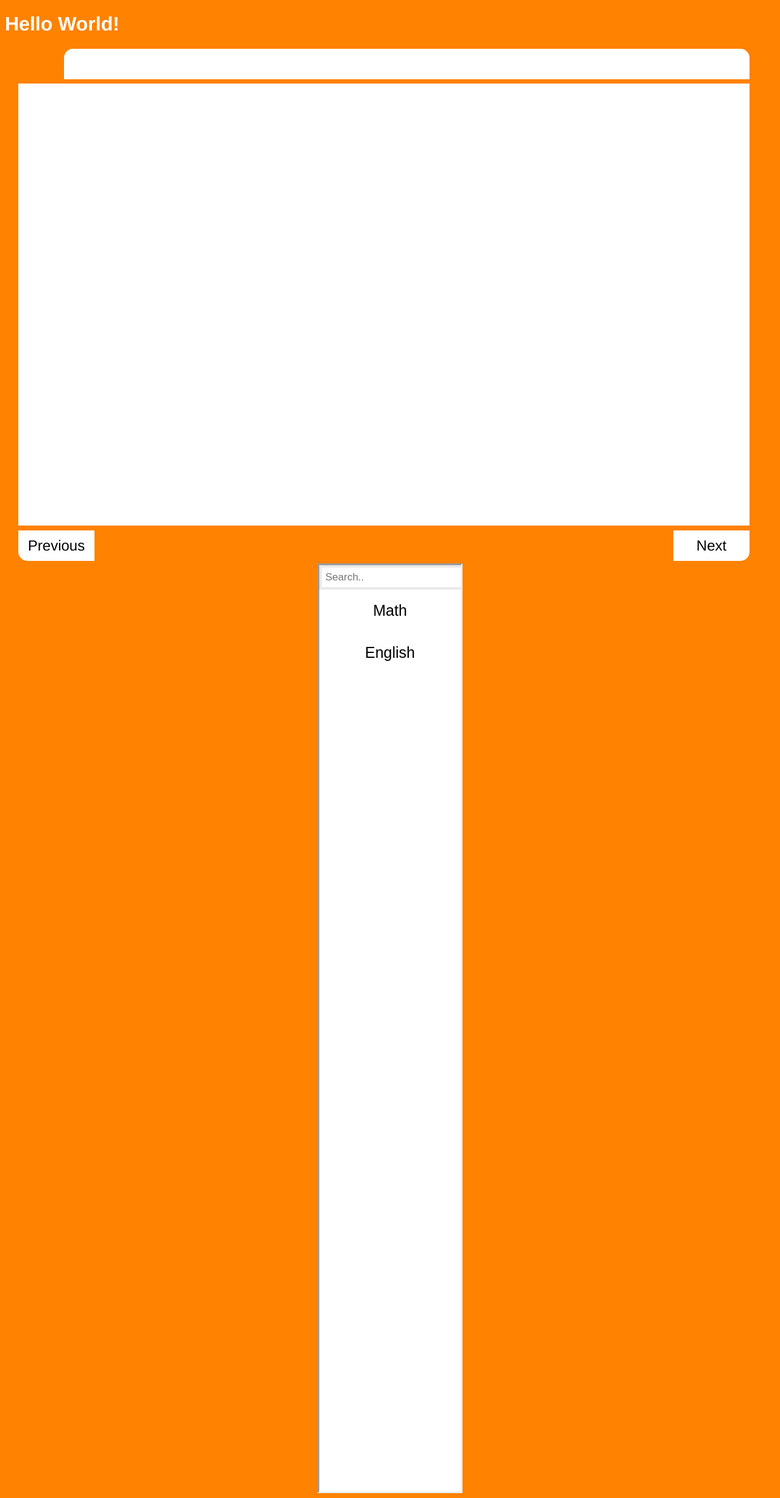
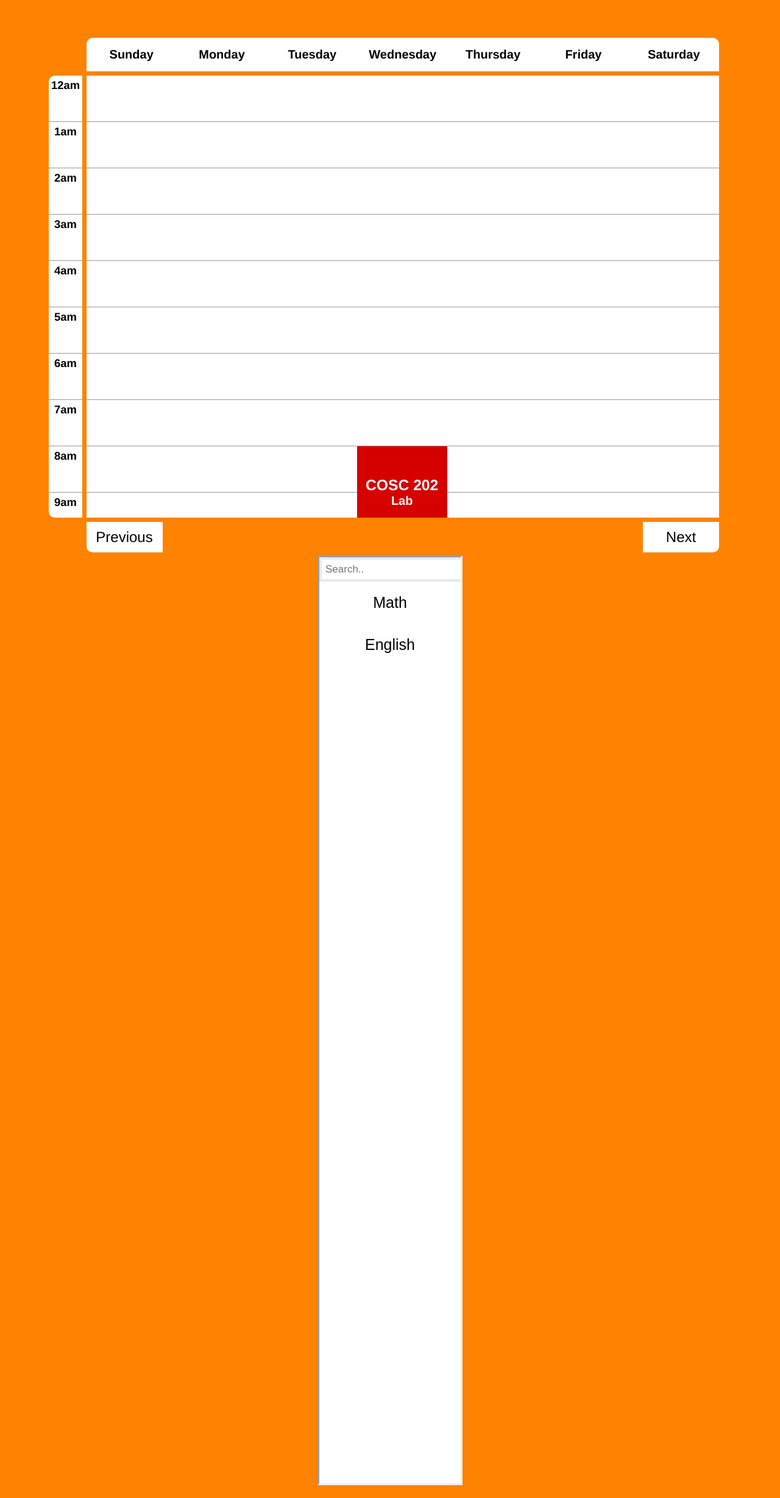
Before and after one commit to jovanyoshioka/Vari, a PHP site: page /pages/landing.php in a window 1280 px wide. Shown: the whole page at 61% size. After the commit the page ends 2436 px from the top, so only its background shows below. Run offline with PHP 8.4, Linux system fonts and the light colour scheme.

Commit message:
Completed front-end of schedule grid.

```diff
--- a/css/global.css
+++ b/css/global.css
@@ -7,21 +7,23 @@ body {
 }
 
 h1 {
+  margin: 0;
+  padding: 0;
   color: #ffffff;
   font-family: "Franklin Gothic Medium", "Arial Narrow", Arial, sans-serif;
 }
 
 button {
-  background-color: white;
+  background-color: #ffffff;
   border: none;
-  color: black;
+  color: #000000;
   text-align: center;
   opacity: 1;
   transition: 0.3s;
 }
 
 button:hover {
-  opacity: 0.6;
-  background-color: grey;
-  color: white;
+  cursor: pointer;
+  background-color: #AAAAAA;
+  color: #ffffff;
 }
--- a/js/landing.js
+++ b/js/landing.js
@@ -0,0 +1,127 @@
+/**
+ * Emulates one scroll bar for two elements.
+ * @param gridElement element being directly scrolled.
+ */
+function scrollTimes(gridElement)
+{
+  var timesElement;
+
+  // Indirectly scroll times as much as grid was directly scrolled.
+  timesElement = document.querySelector("div.times");
+  timesElement.scrollTop = gridElement.scrollTop;
+}
+
+/**
+ * Places class card on grid.
+ *
+ * @param title course title (e.g., "COSC 202").
+ * @param color class card color hexcode. Format: "#XXXXXX".
+ * @param info defines day of week (0=>Sunday, ..., 6=>Saturday), course start time ("HH:MM" string), length (in minutes), and type (e.g., "Lecture", "Lab", etc.)
+ *   for each class meeting. Format: [{d: 0-6, st: "HH:MM", l: X, t: "X"}, { . . . }].
+ */
+function putClass(title, color, info)
+{
+  var grid, ratio, width, i, card, text, node, val, time;
+
+  grid = document.querySelector("div.grid");
+
+  // Calculate height to time (in minutes) ratio from grid.
+  //   Used to determine height and top position of class card(s) based on length and start time param(s) respectively.
+  ratio = grid.querySelector("div").offsetHeight / 60;
+
+  // Determine width of each class card based on width of each day header.
+  width = document.querySelector("div.days div").offsetWidth;
+
+  // Add a class card for each day with the corresponding info.
+  for (i = 0; i < info.length; i++)
+  {
+    // New class card element.
+    card = document.createElement("button");
+
+    // Create and append course title text element.
+    text = document.createElement("h1");
+    node = document.createTextNode(title);
+    text.appendChild(node);
+    card.appendChild(text);
+
+    // Create class type text element.
+    text = document.createElement("h2");
+    node = document.createTextNode(info[i].t);
+    text.appendChild(node);
+    card.appendChild(text);
+
+    // Style/position class card (color, height, top, left).
+
+    // Set standard background color of class card.
+    card.style.backgroundColor = color;
+    // Set hover background color of class card.
+    //   Using onmouseover and onmouseout since cannot edit ":hover" pseudo-class directly.
+    card.setAttribute("onmouseover", "this.style.opacity = 0.75");
+    card.setAttribute("onmouseout",  "this.style.opacity = 1.0");
+
+    // Calculate and set height of card using height to time ratio and passed class duration.
+    val = ratio * info[i].l;
+    card.style.height = val + "px";
+
+    // Parse start time as minutes.
+    time = 0;
+    time += (parseInt(info[i].st[0] + info[i].st[1]) * 60); // add hours as minutes
+    time += parseInt(info[i].st[3] + info[i].st[4]);        // add minutes
+
+    // Calculate and set top position of card using height to time ratio and parsed start time.
+    val = ratio * time;
+    card.style.top = val + "px";
+
+    // Calculate and set left position of card using previously found card width and day of week digit.
+    val = width * info[i].d;
+    card.style.left = val + "px";
+
+    // Put class card onto grid.
+    grid.appendChild(card);
+  }
+}
+
+// Testing schedule grid functionality.
+putClass(
+  "COSC 202",
+  "#D60000",
+  [
+    {d: 2, st: "09:50", l: 75, t: "Lecture"},
+    {d: 4, st: "09:50", l: 75, t: "Lecture"},
+    {d: 3, st: "08:00", l: 120, t: "Lab"}
+  ]
+);
+putClass(
+  "PHYS 231",
+  "#ff8200",
+  [
+    {d: 1, st: "11:45", l: 50, t: "Lecture"},
+    {d: 3, st: "11:45", l: 50, t: "Lecture"},
+    {d: 3, st: "13:10", l: 120, t: "Lab"}
+  ]
+);
+putClass(
+  "EF 203",
+  "#00AE1A",
+  [
+    {d: 2, st: "16:30", l: 75, t: "Lecture"},
+    {d: 4, st: "16:30", l: 75, t: "Lecture"}
+  ]
+);
+putClass(
+  "ECE 313",
+  "#2B3EAA",
+  [
+    {d: 1, st: "15:30", l: 50, t: "Lecture"},
+    {d: 3, st: "15:30", l: 50, t: "Lecture"},
+    {d: 5, st: "15:30", l: 50, t: "Lecture"}
+  ]
+);
+putClass(
+  "MATH 231",
+  "#D20092",
+  [
+    {d: 2, st: "11:30", l: 75, t: "Lecture"},
+    {d: 4, st: "11:30", l: 75, t: "Lecture"}
+  ]
+);
--- a/pages/landing.php
+++ b/pages/landing.php
@@ -17,7 +17,7 @@
   </head>
   <body>
 
-    <h1>Hello World!</h1>
+    <br /><br /><br />
 
     <main>
       <?php
--- a/php/component1.php
+++ b/php/component1.php
@@ -4,17 +4,69 @@
     <div class="schedule-container">
       <!-- Days of Week Header -->
       <div class="days">
-
+        <div>Sunday</div>
+        <div>Monday</div>
+        <div>Tuesday</div>
+        <div>Wednesday</div>
+        <div>Thursday</div>
+        <div>Friday</div>
+        <div>Saturday</div>
       </div>
 
       <!-- Times Sidebar -->
       <div class="times">
-
+        <div>12am</div>
+        <div>1am</div>
+        <div>2am</div>
+        <div>3am</div>
+        <div>4am</div>
+        <div>5am</div>
+        <div>6am</div>
+        <div>7am</div>
+        <div>8am</div>
+        <div>9am</div>
+        <div>10am</div>
+        <div>11am</div>
+        <div>12pm</div>
+        <div>1pm</div>
+        <div>2pm</div>
+        <div>3pm</div>
+        <div>4pm</div>
+        <div>5pm</div>
+        <div>6pm</div>
+        <div>7pm</div>
+        <div>8pm</div>
+        <div>9pm</div>
+        <div>10pm</div>
+        <div>11pm</div>
       </div>
 
       <!-- Grid/Classes -->
-      <div class="grid">
-
+      <div class="grid" onscroll="scrollTimes(this)">
+        <div></div>
+        <div></div>
+        <div></div>
+        <div></div>
+        <div></div>
+        <div></div>
+        <div></div>
+        <div></div>
+        <div></div>
+        <div></div>
+        <div></div>
+        <div></div>
+        <div></div>
+        <div></div>
+        <div></div>
+        <div></div>
+        <div></div>
+        <div></div>
+        <div></div>
+        <div></div>
+        <div></div>
+        <div></div>
+        <div></div>
+        <div></div>
       </div>
 
       <!-- Previous/Next Variation Buttons and Variation Numbers -->
--- a/php/component1css.php
+++ b/php/component1css.php
@@ -2,34 +2,109 @@
 
   echo '
     <style>
+      :root {
+        --axisSize: 55px;
+        --axisMargin: 6.5px;
+        --gridUnitHeight: 70px;
+      }
+
       div.schedule-container {
-        width: 1200px;
-        height: 840px;
+        width: 1100px;
+        height: calc(783.5px + var(--axisSize) + var(--axisMargin));
         margin-right: 20px;
         display: inline-block;
-      }
+    }
 
       /* Days of Week */
       div.schedule-container div.days {
-        width: calc(100% - 75px);
-        height: 50px;
-        margin: 0 0 7.5px 75px;
-        border-radius: 15px 15px 0 0;
+        width: calc(100% - (var(--axisSize) + var(--axisMargin)));
+        height: var(--axisSize);
+        margin: 0 0 var(--axisMargin) calc(var(--axisSize) + var(--axisMargin));
+        position: relative;
+        border-radius: 10px 10px 0 0;
         background-color: #ffffff;
       }
+      /* Individual Day Axis Headers */
+      div.schedule-container div.days div {
+        width: calc(100% / 7);
+        height: 100%;
+        float: left;
+        clear: none;
+        line-height: var(--axisSize);
+        font-size: 1.25em;
+        font-weight: 600;
+        font-family: var(--font);
+      }
 
-      /* Times and Grid/Classes */
+      /* Times */
+      div.schedule-container div.times {
+        width: var(--axisSize);
+        height: 725px;
+        float: left;
+        border-radius: 10px 0 0 10px;
+        display: inline-block;
+        background-color: #ffffff;
+        overflow: hidden;
+      }
+      /* Individual Time Axis Headers */
+      div.schedule-container div.times div {
+        width: 100%;
+        height: var(--gridUnitHeight);
+        padding-top: 5px;
+        border-bottom: 1px solid #999999;
+        font-size: 1.15em;
+        font-weight: 600;
+        font-family: var(--font);
+      }
+
+      /* Grid/Classes */
       div.schedule-container div.grid {
+        width: calc(100% - (var(--axisSize) + var(--axisMargin)));
+        height: 725px;
+        margin-bottom: 7.5px;
+        float: right;
+        position: relative;
+        background-color: #ffffff;
+        overflow: auto;
+      }
+      /* Grid Line */
+      div.schedule-container div.grid div {
         width: 100%;
-        height: 725px;
-        background-color: #ffffff;
+        /* Adding 5px for "div.times div" padding-top. */
+        height: calc(var(--gridUnitHeight) + 5px);
+        border-bottom: 1px solid #999999;
+      }
+      /* Class Card */
+      div.schedule-container div.grid button {
+        /* height, top, left, background-color in JS */
+        width: calc(100% / 7);
+        position: absolute;
+        display: flex;
+        flex-direction: column;
+        justify-content: center;
+        align-items: center;
+        font-family: var(--font);
+        color: #ffffff;
+        transition: background-color 0.25s, opacity 0.25s;
+      }
+      div.schedule-container div.grid button h1,
+      div.schedule-container div.grid button h2 {
+        margin: 0;
+        padding: 0;
+      }
+      /* Class Title */
+      div.schedule-container div.grid button h1 {
+        font-size: 1.85em;
+      }
+      /* Class Type (e.g., Lecture, Lab, etc.) */
+      div.schedule-container div.grid button h2 {
+        font-size: 1.5em;
       }
 
       /* Previous/Next Variation Buttons and Variation Numbers */
       div.schedule-container footer {
         width: 100%;
         height: 50px;
-        margin-top: 7.5px;
       }
       div.schedule-container footer button {
         width: 125px;
@@ -43,13 +118,14 @@
       }
       /* Previous Variation Button */
       div.schedule-container footer button:nth-of-type(1) {
+        margin-left: calc(var(--axisSize) + var(--axisMargin));
         float: left;
-        border-radius: 0 0 0 15px;
+        border-radius: 0 0 0 10px;
       }
       /* Next Variation Button */
       div.schedule-container footer button:nth-of-type(2) {
         float: right;
-        border-radius: 0 0 15px 0;
+        border-radius: 0 0 10px 0;
       }
     </style>
   ';
--- a/php/component2.php
+++ b/php/component2.php
@@ -1,8 +1,6 @@
 <?php
 
   echo '
-
-
 
     <div class="classes-container">
 
@@ -16,11 +14,7 @@
         <button class="english">English</button>
       </div>
 
-
-
     </div>
-
-
 
   ';
 
```
Lines whose indentation alone changed are shown as unchanged.
